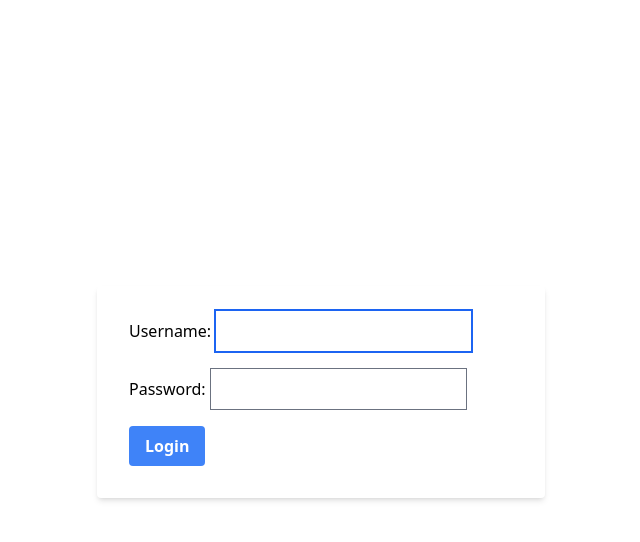
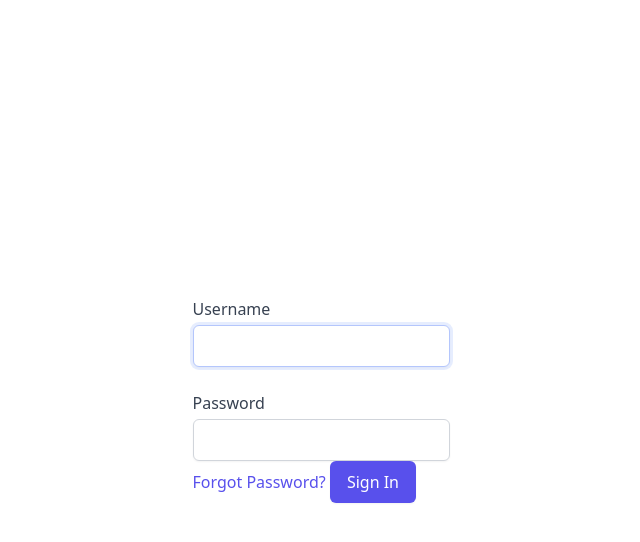
Before and after one commit to samiunblack/dogstagram, a Django app: page /accounts/login/ in a window 1280 px wide. Shown: the top 542 px of the page, without its empty margins (319-959 px from the left). Run offline with Django 5.2, Linux system fonts and the light colour scheme; style sheets or scripts are compiled from the project's sources; some libraries are stand-ins or nearby versions.

Commit message:
style login form with custom template tag

```diff
--- a/dogstagram/settings.py
+++ b/dogstagram/settings.py
@@ -36,6 +36,7 @@ INSTALLED_APPS = [
     'django.contrib.messages',
     'django.contrib.staticfiles',
     'compressor',
+    'widget_tweaks',
 ]
 
 MIDDLEWARE = [
@@ -62,7 +63,11 @@ TEMPLATES = [
                 'django.contrib.auth.context_processors.auth',
                 'django.contrib.messages.context_processors.messages',
             ],
+            'libraries': {
+            'project_tags': 'templatetags.form_styles',
+        }
         },
+        # Look for base templatetags at root of project
     },
 ]
 
--- a/static/styles/input.css
+++ b/static/styles/input.css
@@ -1,3 +1,17 @@
 @tailwind base;
 @tailwind components;
 @tailwind utilities;
+
+
+@layer components {
+    .btn-link {
+      @apply font-medium text-indigo-600 hover:text-indigo-500;
+    }
+
+    .btn-primary {
+      @apply items-center justify-center
+      rounded-md border border-transparent bg-indigo-600
+      px-4 py-2 text-base font-medium text-white
+      shadow-sm hover:bg-indigo-700;
+    }
+  }
--- /dev/null
+++ b/templates/form_styles.html
@@ -0,0 +1,24 @@
+{% load widget_tweaks %}
+<div class="grid grid-cols-1 gap-6">
+  {% for field in form %}
+  <label class="block">
+    <span class="text-gray-700"
+      >{{ field.label }}</span
+    >
+    <!-- Checkbox -->
+    {% if field.field.widget.input_type == 'checkbox' %}
+        {{ field|add_class:"rounded border-gray-300 text-indigo-600 shadow-sm focus:border-indigo-300 focus:ring focus:ring-offset-0 focus:ring-indigo-200 focus:ring-opacity-50" }}
+      {% elif field.field.widget.input_type == 'date' %}
+        {{ field|add_class:"mt-1 block w-full rounded-md border-gray-300 shadow-sm focus:border-indigo-300 focus:ring focus:ring-indigo-200 focus:ring-opacity-50" }}
+      {% elif field.field.widget.input_type == 'email' %}
+        {{ field|add_class:"mt-1 block w-full rounded-md border-gray-300 shadow-sm focus:border-indigo-300 focus:ring focus:ring-indigo-200 focus:ring-opacity-50"|attr:"placeholder:" }}
+      {% elif field.field.widget.input_type == 'password' %}
+        {{ field|add_class:"mt-1 block w-full rounded-md border-gray-300 shadow-sm focus:border-indigo-300 focus:ring focus:ring-indigo-200 focus:ring-opacity-50"|attr:"placeholder:" }}
+        {% elif field.field.widget.input_type == 'text' %}
+        {{ field|add_class:"mt-1 block w-full rounded-md border-gray-300 shadow-sm focus:border-indigo-300 focus:ring focus:ring-indigo-200 focus:ring-opacity-50"|attr:"placeholder:" }}
+        {% else %}
+        {{ field }}
+      {% endif %}
+  </label>
+  {% endfor %}
+</div>
--- a/templates/registration/login.html
+++ b/templates/registration/login.html
@@ -1,32 +1,27 @@
 {% extends 'global/_base.html' %}
+{% load project_tags %}
+{% load i18n %}
 
 {% block content %}
   <div class="flex justify-center items-center h-screen">
-    <form class="bg-white shadow-md rounded px-8 pt-6 pb-8 mb-4 w-full max-w-md" method="post" action="{% url 'login' %}">
-      {% csrf_token %}
-      <div class="mb-4">
-        {{ form.username.label_tag }}
-        {{ form.username }}
-        {% if form.username.errors %}
-          <p class="text-red-500 text-xs italic">{{ form.username.errors.0 }}</p>
-        {% endif %}
-      </div>
-      <div class="mb-4">
-        {{ form.password.label_tag }}
-        {{ form.password }}
-        {% if form.password.errors %}
-          <p class="text-red-500 text-xs italic">{{ form.password.errors.0 }}</p>
-        {% endif %}
-        {% if form.non_field_errors %}
-        <p class="text-red-500 text-xs italic">{{ form.non_field_errors.0 }}</p>
-        {% endif %}
+    <form
+  class="login"
+  method="POST"
+  action="{% url 'login' %}"
+>
+  {% csrf_token %}{% render_styled_form form %}
+  <a
+    class="btn-link"
+    href="{% url 'password_reset' %}"
+    >{%trans "Forgot Password?" %}</a
+  >
+  <button class="btn-primary" type="submit">
+    {%trans "Sign In" %}
+  </button>
 
-      </div>
-      <div class="flex items-center justify-between">
-        <button class="bg-blue-500 hover:bg-blue-700 text-white font-bold py-2 px-4 rounded" type="submit">
-          Login
-        </button>
-      </div>
-    </form>
+  {% if form.errors %}
+  <div class="text-red-500 text-xs italic">{{ form.non_field_errors }}</div>
+{% endif %}
+</form>
   </div>
 {% endblock %}
--- /dev/null
+++ b/templatetags/form_styles.py
@@ -0,0 +1,12 @@
+from django import template
+
+register = template.Library()
+
+@register.inclusion_tag('form_styles.html')
+def render_styled_form(form):
+    return {'form': form}
+
+
+@register.filter(name='field_type')
+def field_type(field):
+    return field.field.widget.__class__.__name__
```
Also changed, not shown: templatetags/__init__.py (added), 1 other file.
